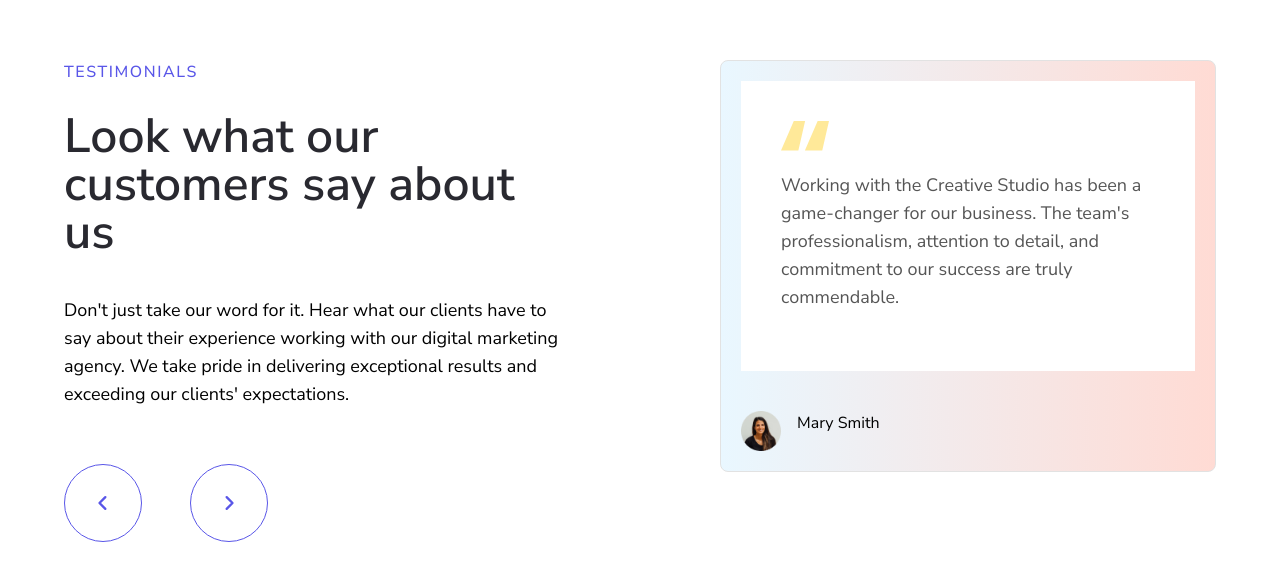
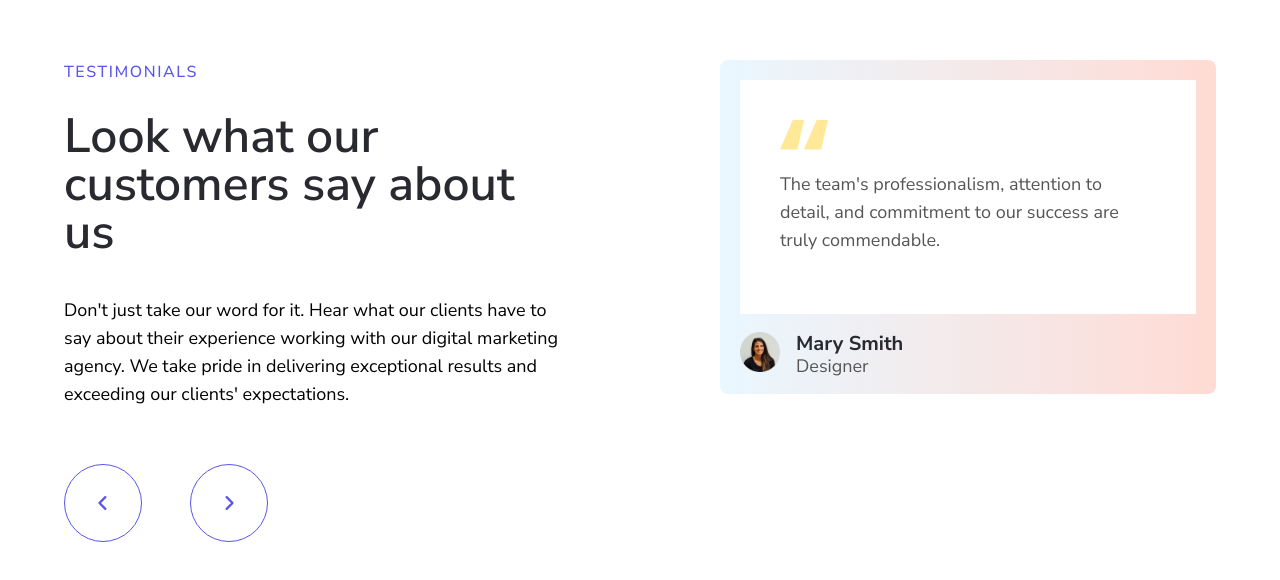
Before and after one commit to status-code-js/marketing-website, a React (Vite) app: page / in a window 1280 px wide. Shown: the part 4725-5305 px from the top of the page. Built offline with nearby package versions, Linux system fonts and the light colour scheme.

Commit message:
feat: update Testimonials

```diff
--- a/src/components/home/Testimonials.jsx
+++ b/src/components/home/Testimonials.jsx
@@ -1,7 +1,20 @@
-import React from 'react';
+import React, { useState } from 'react';
 import styles from "../../style.js";
+import { testimonials} from "../../data/index.js";
+
+
 
 const Testimonials = () => {
+    const [currentIndex, setCurrentIndex] = useState(0);
+
+    const handlePrev = () => {
+        setCurrentIndex((prevIndex) => (prevIndex === 0 ? testimonials.length - 1 : prevIndex - 1));
+    };
+
+    const handleNext = () => {
+        setCurrentIndex((prevIndex) => (prevIndex === testimonials.length - 1 ? 0 : prevIndex + 1));
+    };
+
     return (
         <div className="bg-white">
             <div className={`${styles.paddingX}`}>
@@ -13,7 +26,7 @@ const Testimonials = () => {
                                 <h2 className="max-w-2xl text-5xl text-black font-semibold pt-7">Look what our customers say about us</h2>
                                 <p className="pt-10 text-lg">Don't just take our word for it. Hear what our clients have to say about their experience working with our digital marketing agency. We take pride in delivering exceptional results and exceeding our clients' expectations.</p>
                                 <div className="flex pt-14 text-blue gap-x-12">
-                                    <div className="border border-blue rounded-full p-6">
+                                    <div className="border border-blue rounded-full p-6 hover:bg-blue hover:text-white cursor-pointer transition duration-300" onClick={handlePrev}>
                                         <svg
                                             xmlns="http://www.w3.org/2000/svg"
                                             width="28"
@@ -30,7 +43,7 @@ const Testimonials = () => {
                                             />
                                         </svg>
                                     </div>
-                                    <div className="border border-blue rounded-full p-6">
+                                    <div className="border border-blue rounded-full p-6 hover:bg-blue hover:text-white cursor-pointer transition duration-300" onClick={handleNext}>
                                         <svg
                                             xmlns="http://www.w3.org/2000/svg"
                                             width="28"
@@ -47,24 +60,24 @@ const Testimonials = () => {
                                             />
                                         </svg>
                                     </div>
-
-
                                 </div>
                             </div>
                             <div>
                                 <div className="grid grid-rows-1 grid-cols-1 gap-14">
-                                    <div className="bg-gradient-to-r from-cyan to-red max-w-sm rounded-lg border border-grey6 max-w-xl">
+                                    <div className="bg-gradient-to-r from-cyan to-red max-w-sm rounded-lg max-w-xl">
                                         <div className="p-5">
                                             <div className="flex flex-col bg-white p-10">
                                                 <img src="/assets/quote.svg" alt="Testimonial Icon" className="w-12"/>
-                                                <p className="text-lg text-grey8 py-5">Working with the Creative Studio has been a game-changer for our business. The team's professionalism, attention to detail, and commitment to our success are truly commendable.</p>
+                                                <p className="text-lg text-grey8 py-5">{testimonials[currentIndex].quote}</p>
                                             </div>
-                                            <div className="flex gap-x-4 pt-10">
-                                                <img src="/assets/testimonial-1.png" alt="Testimonial Photo" className="w-10 h-10"/>
-                                                <p>Mary Smith</p>
+                                            <div className="flex items-center gap-x-4 pt-4">
+                                                <img src={testimonials[currentIndex].photo} alt="Testimonial Photo" className="w-10 h-10"/>
+                                                <div>
+                                                    <p className="text-xl font-bold text-black">{testimonials[currentIndex].author}</p>
+                                                    <p className="text-lg font-normal text-grey8 leading-4">{testimonials[currentIndex].position}</p>
+                                                </div>
                                             </div>
                                         </div>
-
                                     </div>
                                 </div>
                             </div>
--- a/src/data/index.js
+++ b/src/data/index.js
@@ -12,8 +12,24 @@ export const navLinks = [
 
 export const testimonials = [
     {
-        quote: "Working with the Creative Studio has been a game-changer for our business. The team's professionalism, attention to detail, and commitment to our success are truly commendable.",
+        id: 1,
+        quote: "The team's professionalism, attention to detail, and commitment to our success are truly commendable.",
         author: "Mary Smith",
+        position: "Designer",
         photo: "/assets/testimonial-1.png"
     },
+    {
+        id: 2,
+        quote: "Lorem ipsum dolor sit amet, ea mundi malorum cum, ocurreret reprehendunt ius ex. Ut vis mazim erroribus forensibus.",
+        author: "Tom Wilson",
+        position: "Developer",
+        photo: "/assets/testimonial-1.png"
+    },
+    {
+        id: 3,
+        quote: "It really met my requirements. If somebody were to ask me for something similar, I would definitely recommend you guys!",
+        author: "Sara Dylan",
+        position: "Product Manager",
+        photo: "/assets/testimonial-1.png"
+    }
 ]
```
